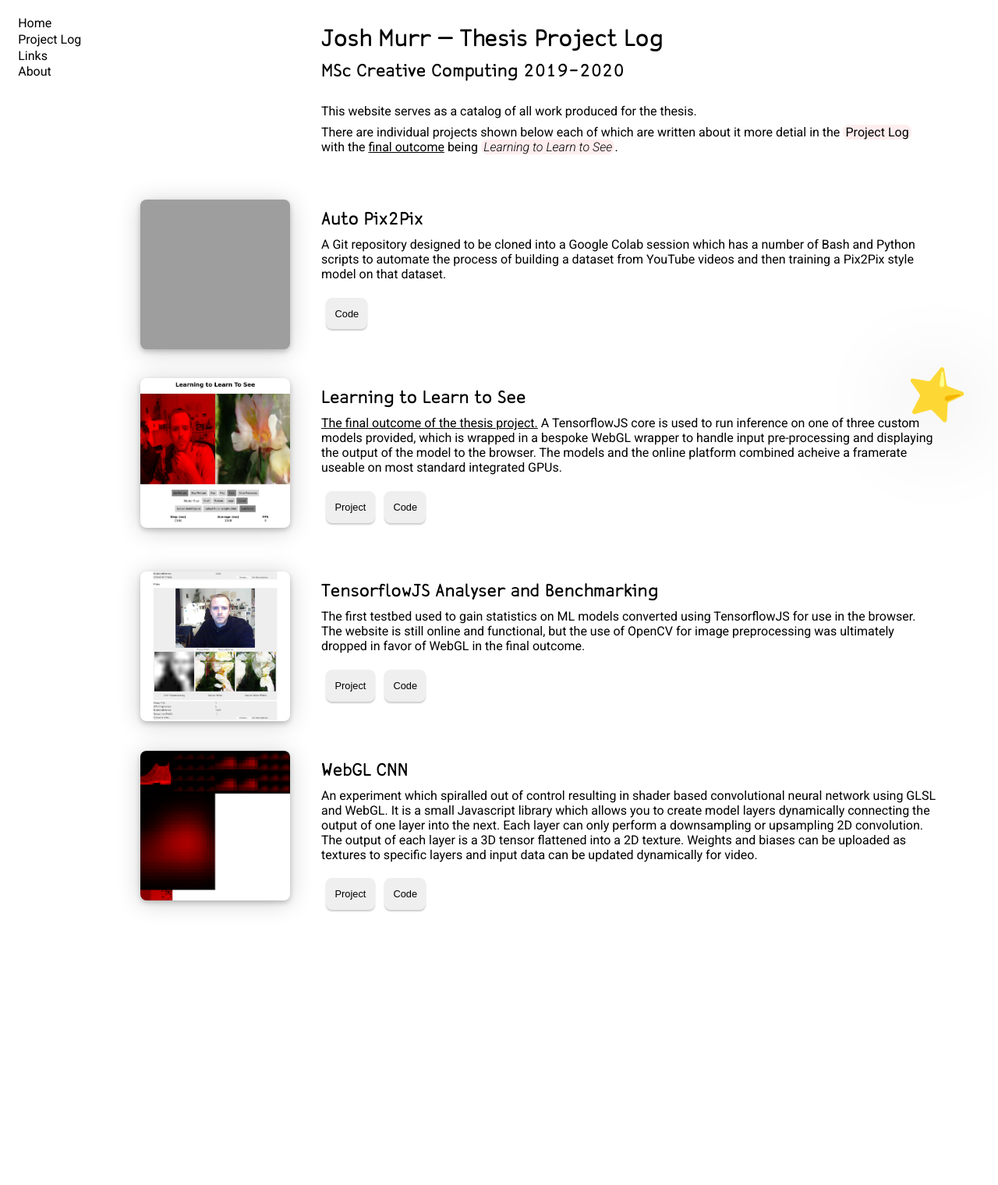
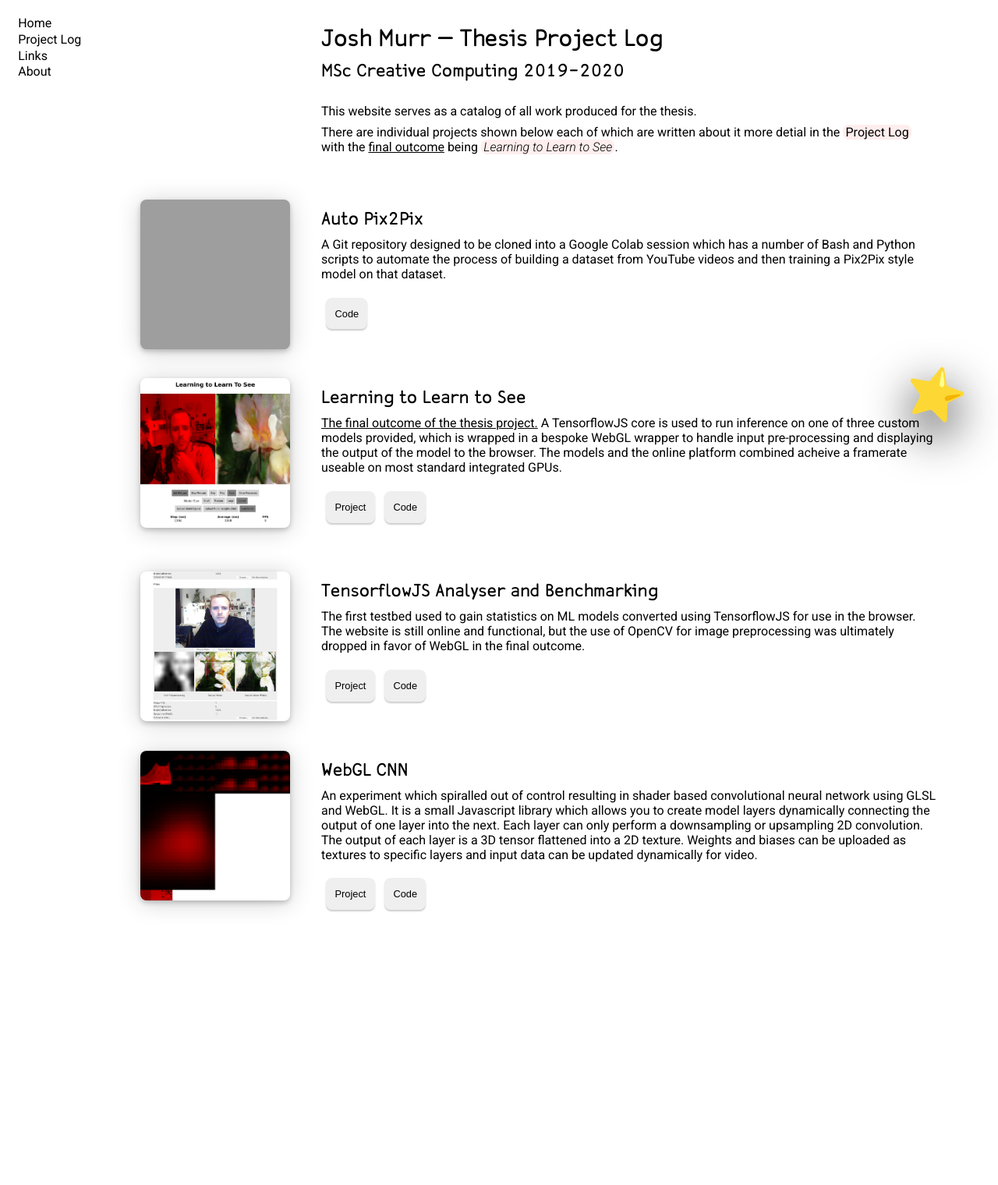
Before and after one commit to joshmurr/cci-thesis-log, a Jekyll site: the page built from docs/index.md, in a window 1280 px wide. Shown: the whole page at 78% size. Built offline with Jekyll 4.4.1, drawn with Linux system fonts in a browser that asks for light colours; grey boxes are pictures that could not be loaded.

Commit message:
Sticker shadow

```diff
--- a/docs/_sass/_gallery.scss
+++ b/docs/_sass/_gallery.scss
@@ -46,13 +46,13 @@
             top: 10px;
             right: 10px;
             transform: rotateZ(15deg) scale(4);
-            text-shadow: 1px 3px 30px rgba(0, 0, 0, 0.3);
+            text-shadow: 1px 5px 15px rgba(0, 0, 0, 0.9);
             transition-duration: 0.4s;
 
             &:hover {
               cursor: pointer;
               top: 16px;
-              text-shadow: 0.5px 1px 6px rgba(0, 0, 0, 0.6), 0px 0px 28px rgba(200, 200, 30, 0.8);
+              text-shadow: 0.5px 2px 6px rgba(0, 0, 0, 0.6), 0px 1px 28px rgba(200, 200, 30, 0.8);
             }
           }
         }
```
Also changed, not shown: docs/_posts/2020-11-18-comp-graph.md (+4 -4 lines), 1 other file.
